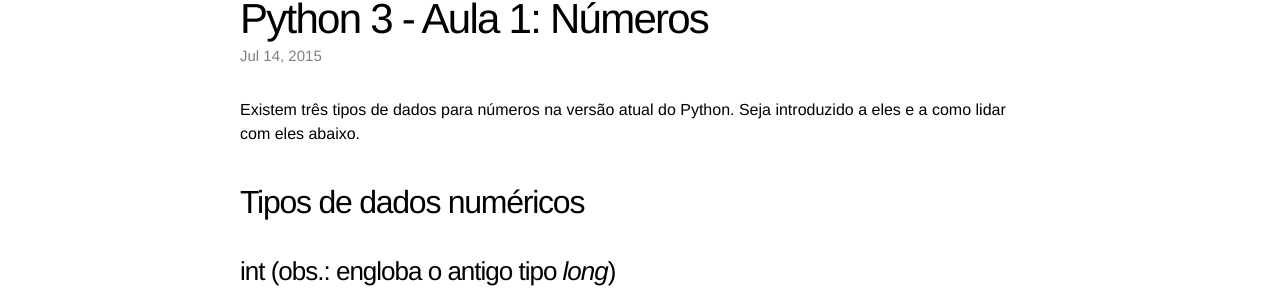
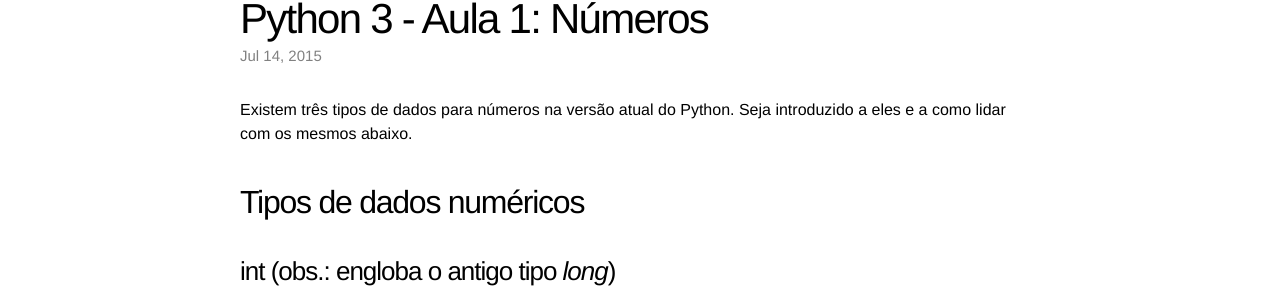
Before and after one commit to marcosrdac/marcosrdac.github.io, a Jekyll site: the page built from _posts/2015-07-14-python3-números.md, in a window 1280 px wide. Shown: the part 104-411 px from the top of the page. Built offline with Jekyll 4.4.1, drawn with Linux system fonts in a browser that asks for light colours.

Commit message:
Update 2015-07-14-python3-números.md

```diff
--- a/_posts/2015-07-14-python3-números.md
+++ b/_posts/2015-07-14-python3-números.md
@@ -3,7 +3,7 @@
 title:  "Python 3 - Aula 1: Números"
 ---
 
-Existem três tipos de dados para números na versão atual do Python. Seja introduzido a eles e a como lidar com eles abaixo.
+Existem três tipos de dados para números na versão atual do Python. Seja introduzido a eles e a como lidar com os mesmos abaixo.
 
 
 ## Tipos de dados numéricos
```
